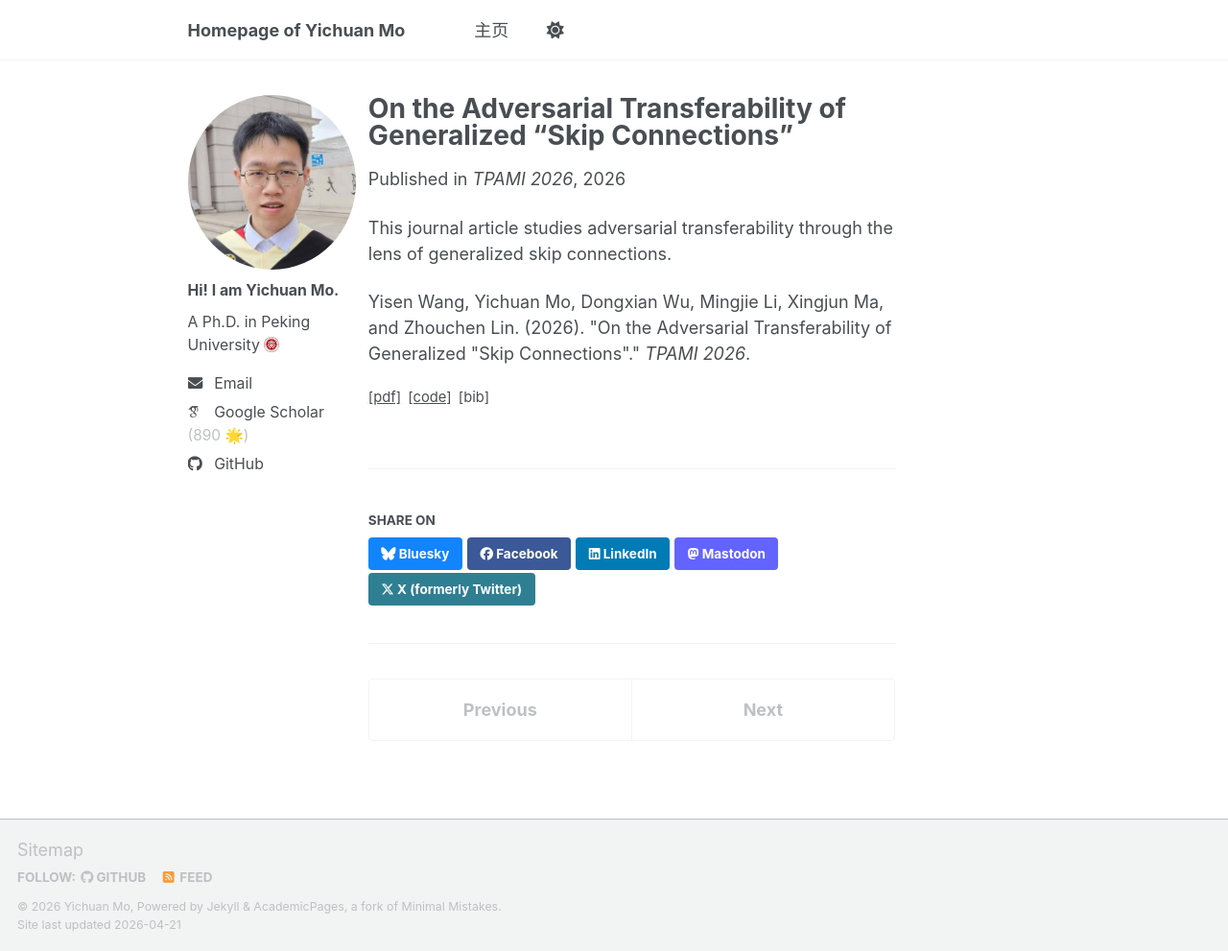
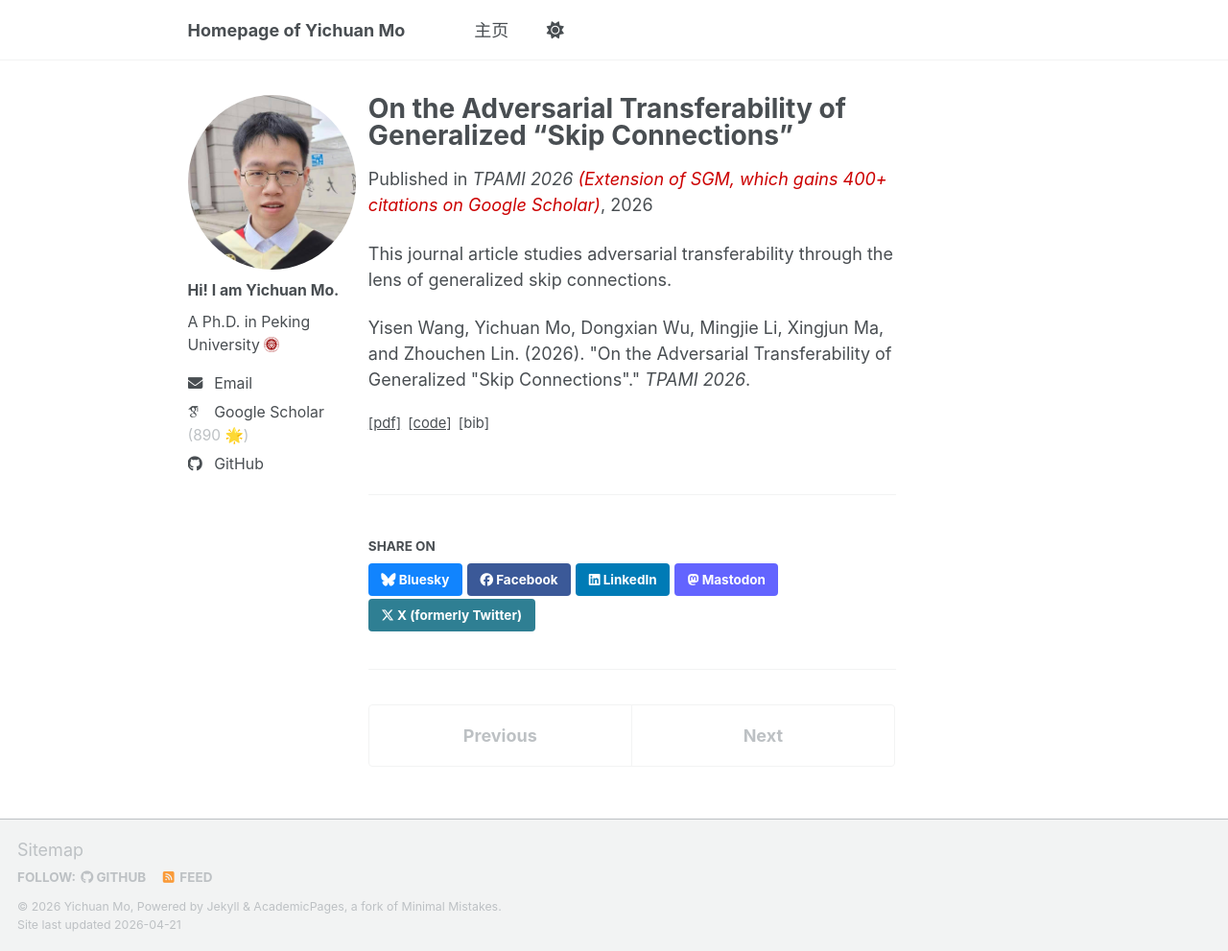
Before and after one commit to mo666666/mo666666.github.io, a Jekyll site: the page built from _publications/2026-01-01-generalized-skip-connections-transferability.md, in a window 1280 px wide and 991 px high. Shown: the whole window at 96% size. Built offline with Jekyll 4.4.1, drawn with Linux system fonts in a browser that asks for light colours; some web fonts are replaced; a script bundle is joined from its source files by our own code; library files that are not in the unit come from our copies.

Commit message:
Add red color

```diff
--- a/_publications/2026-01-01-generalized-skip-connections-transferability.md
+++ b/_publications/2026-01-01-generalized-skip-connections-transferability.md
@@ -4,7 +4,7 @@ collection: publications
 category: manuscripts
 permalink: /publication/2026-generalized-skip-connections-transferability
 authors: "Yisen Wang, Yichuan Mo<sup>#</sup>, Dongxian Wu, Mingjie Li, Xingjun Ma, and Zhouchen Lin"
-venue: "TPAMI 2026"
+venue: 'TPAMI 2026 <span style="color: #cc0000;">(Extension of SGM, which gains 400+ citations on Google Scholar)</span>'
 citation: 'Yisen Wang, Yichuan Mo, Dongxian Wu, Mingjie Li, Xingjun Ma, and Zhouchen Lin. (2026). &quot;On the Adversarial Transferability of Generalized &quot;Skip Connections&quot;.&quot; <i>TPAMI 2026</i>.'
 pdf: https://ieeexplore.ieee.org/abstract/document/11399637/
 code: https://github.com/mo666666/SGM
```
Also changed, not shown: _publications/2024-07-02-terd-diffusion-backdoor-defense.md (+1 -1 lines).
